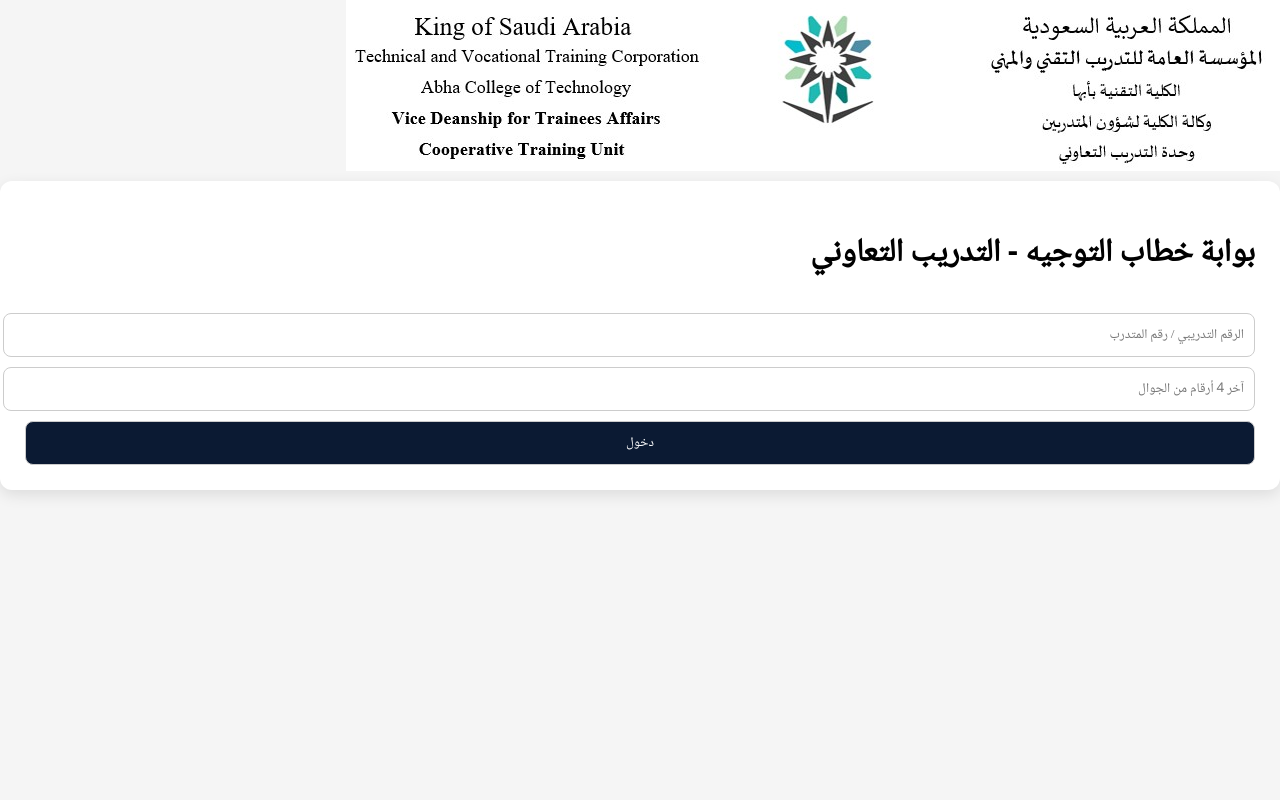
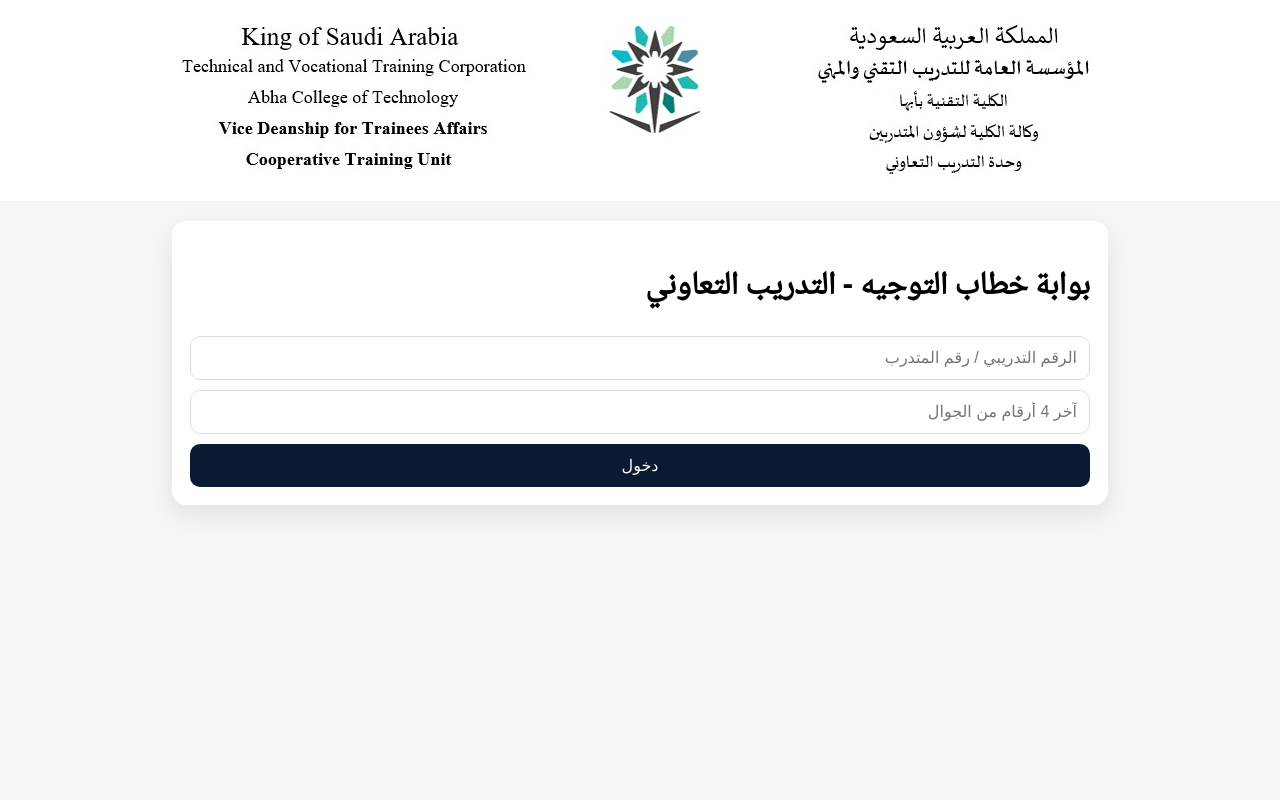
Before and after one commit to ctabha/coop-training, a Flask app: page / in a window 1280 px wide. Run offline with Flask 3, Linux system fonts and the light colour scheme.

Commit message:
Update style.css

```diff
--- a/static/style.css
+++ b/static/style.css
@@ -1,47 +1,86 @@
 @font-face {
   font-family: "NotoNaskhArabic";
   src: url("/static/fonts/NotoNaskhArabic-Regular.ttf") format("truetype");
+  font-weight: normal;
+  font-style: normal;
 }
 
 body{
-font-family:"NotoNaskhArabic",Arial;
-direction:rtl;
-background:#f5f5f5;
-margin:0;
+  margin:0;
+  background:#f5f5f5;
+  font-family: "NotoNaskhArabic", Arial, sans-serif;
 }
 
-.header img{
-width:100%;
+.page{
+  min-height:100vh;
+  display:flex;
+  flex-direction:column;
 }
 
-.container{
-width:900px;
-margin:auto;
-margin-top:30px;
+.top{
+  background:#fff;
+  padding:10px;
+  text-align:center;
+}
+
+.header-img{
+  max-width:100%;
+  height:auto;
 }
 
 .card{
-background:white;
-padding:25px;
-border-radius:12px;
-box-shadow:0 5px 15px rgba(0,0,0,0.1);
+  width:min(900px, 92vw);
+  margin:20px auto;
+  background:#fff;
+  border-radius:14px;
+  padding:18px;
+  box-shadow:0 10px 25px rgba(0,0,0,.08);
 }
 
-input,select,button{
-width:100%;
-padding:10px;
-margin-top:10px;
-border-radius:8px;
-border:1px solid #ccc;
-font-family:"NotoNaskhArabic";
+.form{
+  display:flex;
+  flex-direction:column;
+  gap:10px;
+  margin-top:12px;
 }
 
-button{
-background:#0b1a33;
-color:white;
-cursor:pointer;
+input, select{
+  padding:12px;
+  border:1px solid #ddd;
+  border-radius:10px;
+  outline:none;
+  font-size:16px;
 }
 
-button:hover{
-opacity:.9;
+button, .btn{
+  border:none;
+  background:#0b1a33;
+  color:#fff;
+  padding:12px 16px;
+  border-radius:10px;
+  cursor:pointer;
+  font-size:16px;
+  text-decoration:none;
+  display:inline-block;
+  text-align:center;
 }
+
+.alert{
+  background:#fff3cd;
+  border:1px solid #ffeeba;
+  padding:10px;
+  border-radius:10px;
+}
+
+.info{
+  line-height:2;
+}
+
+.badge{
+  display:inline-block;
+  margin-top:8px;
+  background:#d1e7dd;
+  border:1px solid #badbcc;
+  padding:6px 10px;
+  border-radius:999px;
+}
```
